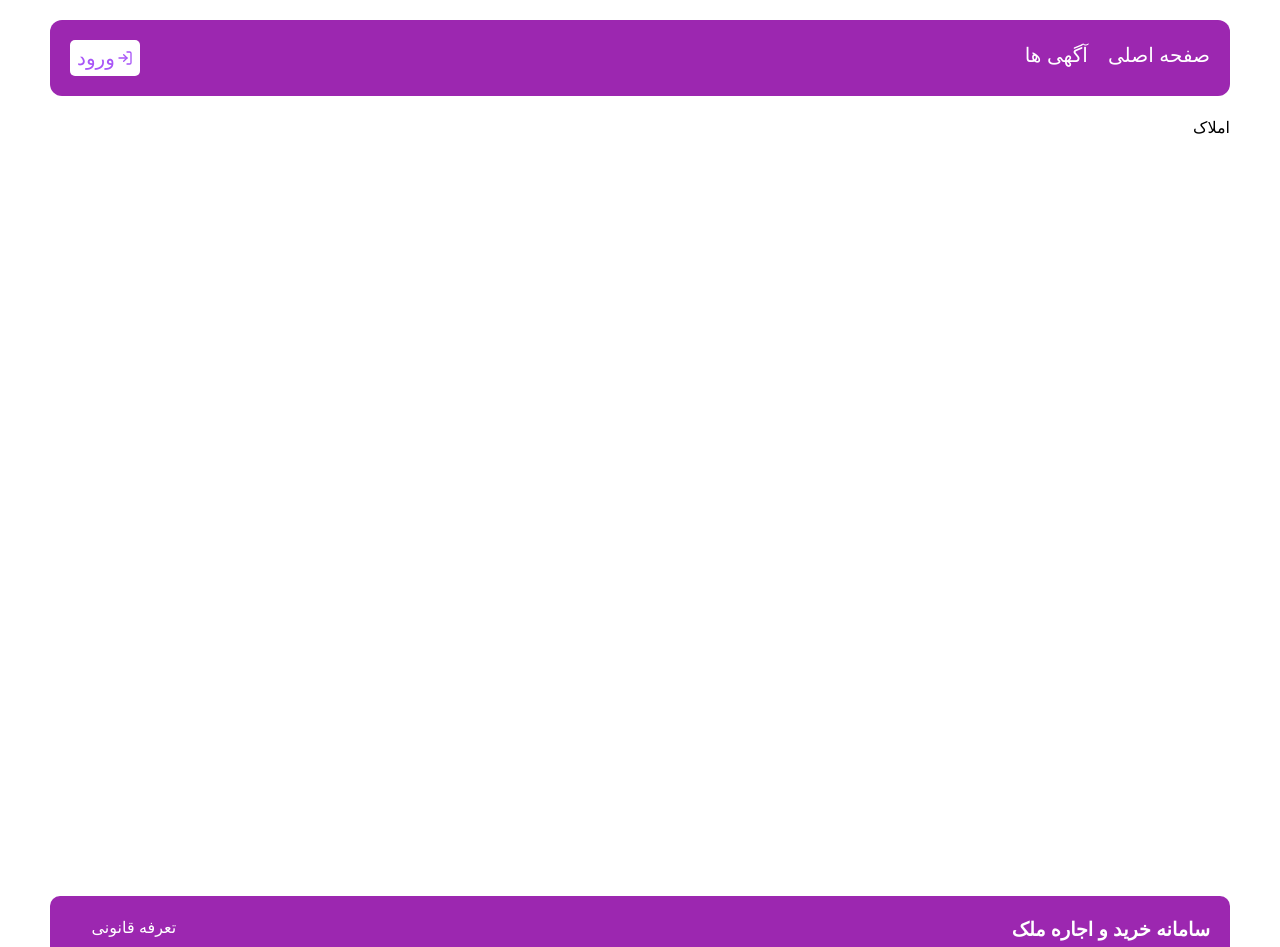
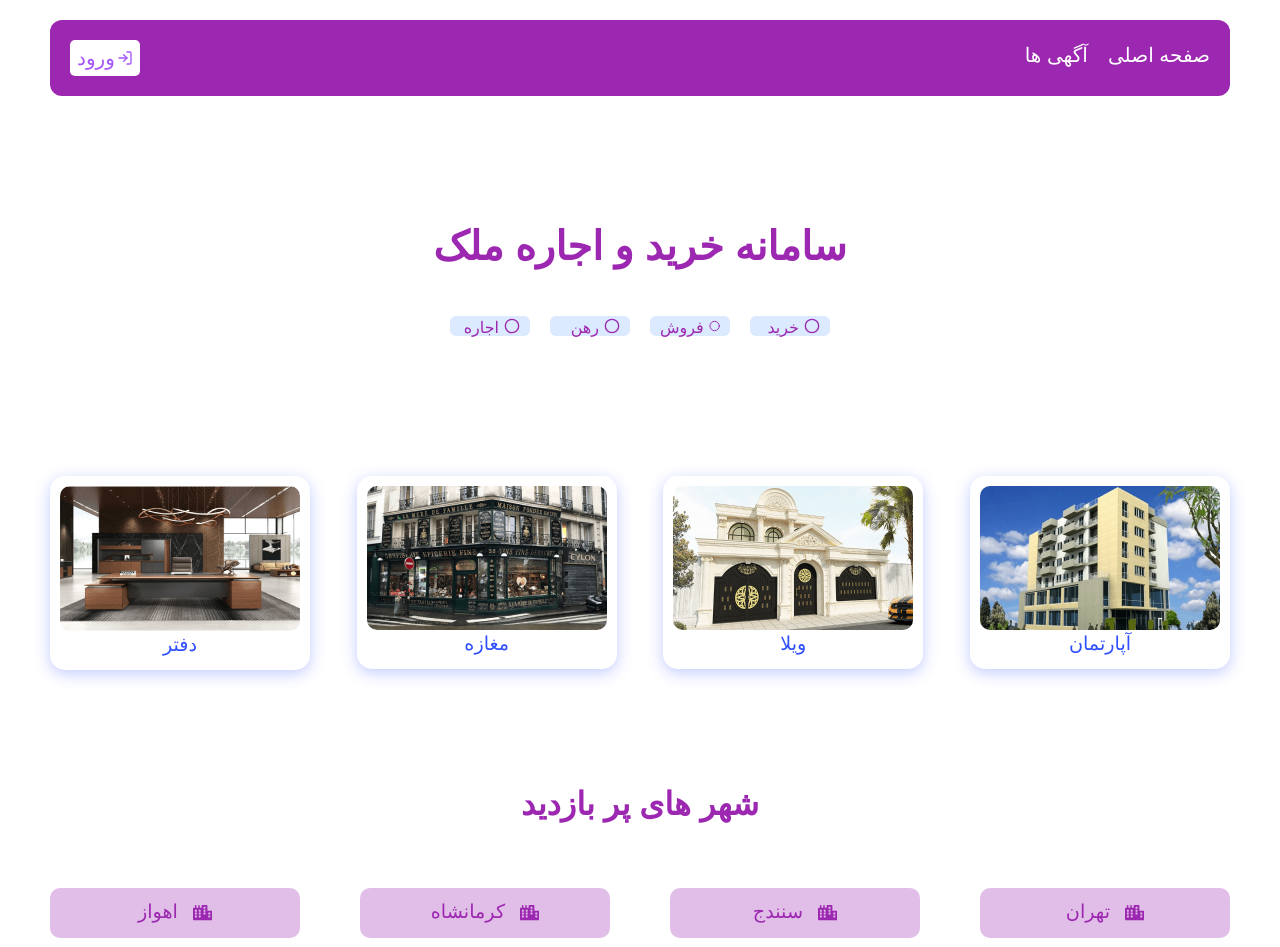
Before and after one commit to neda-vaheb/real-state-full-stack-Next, a Next.js app: page / in a window 1280 px wide. Shown: the top 947 px of the page. Built offline with nearby package versions, Linux system fonts and the light colour scheme; no server answers.

Commit message:
home page was completed

```diff
--- a/src/app/api/profile/route.js
+++ b/src/app/api/profile/route.js
@@ -4,6 +4,26 @@ import connectDB from "@/utils/connectDB";
 import { Types } from "mongoose";
 import { getServerSession } from "next-auth";
 import { NextResponse } from "next/server";
+
+export async function GET() {
+  try {
+    await connectDB();
+    const profile = await Profile.find().select("-userId");
+    return NextResponse.json(
+      {
+        data: profile,
+      },
+      {
+        status: 200,
+      }
+    );
+  } catch (error) {
+    return NextResponse.json(
+      { error: "مشکلی در سرور رخ داده است" },
+      { status: 500 }
+    );
+  }
+}
 
 export async function POST(req) {
   try {
--- /dev/null
+++ b/src/app/buy-residential/page.js
@@ -0,0 +1,12 @@
+import BuyResidentialPage from "@/template/BuyResidentialPage";
+
+async function BuyResidential() {
+  const res = await fetch("http://localhost:3000/api/profile", {
+    cache: "no-store",
+  });
+  const data = await res.json();
+  console.log(data);
+  return <BuyResidentialPage />;
+}
+
+export default BuyResidential;
--- /dev/null
+++ b/src/app/dashboard/my-profiles/[profileId]/page.js
@@ -0,0 +1,13 @@
+import Profile from "@/models/profile";
+import AddProfile from "@/template/AddProfile";
+import connectDB from "@/utils/connectDB";
+import React from "react";
+
+async function Edit({ params: { profileId } }) {
+  await connectDB();
+  const profile = await Profile.findOne({ _id: profileId });
+  if (!profile) return <h3> مشکلی پیش آمده ، لطفا دوباره امتحان کنید</h3>;
+  return <AddProfile data={JSON.parse(JSON.stringify(profile))} />;
+}
+
+export default Edit;
--- a/src/app/page.js
+++ b/src/app/page.js
@@ -1,3 +1,5 @@
+import HomePage from "@/template/HomePage";
+
 export default function Home() {
-  return <main>املاک</main>;
+  return <HomePage />;
 }
--- a/src/components/module/Card.js
+++ b/src/components/module/Card.js
@@ -7,7 +7,7 @@ import { icons } from "src/constants/icons";
 function Card({ data: { _id, category, title, location, price } }) {
   return (
     <div className="w-[250px] border-2 border-primary rounded-lg p-2.5 m-2.5">
-      <div className="">{icons[category]}</div>
+      <div>{icons[category]}</div>
       <p className="my-[10px]">{title}</p>
       <p className=" flex flex-row text-gray-500 text-[0.9rem]">
         <HiOutlineLocationMarker className="ml-[5px] text-[1rem]" />
--- /dev/null
+++ b/src/components/module/CategoryCard.js
@@ -0,0 +1,27 @@
+import Image from "next/image";
+import Link from "next/link";
+import React from "react";
+
+function CategoryCard({ name, title }) {
+  return (
+    <div>
+      <div className="shadow-[#304ffe4a_0px_4px_15px] rounded-[15px] overflow-hidden p-[10px] transition-all ease-in duration-100 m-[10px_0] hover:rotate-[-5deg]">
+        <Link href={`/buy-residential?category=${name}`}>
+          <Image
+            className="rounded-[10px]"
+            src={`/images/${name}.png`}
+            alt={title}
+            width={240}
+            height={144}
+            priority={true}
+          />
+          <p className="text-[1.2rem] font-normal text-[#304ffe] text-center my-[10px_5px]">
+            {title}
+          </p>
+        </Link>
+      </div>
+    </div>
+  );
+}
+
+export default CategoryCard;
--- a/src/components/module/DashoardCard.js
+++ b/src/components/module/DashoardCard.js
@@ -4,13 +4,28 @@ import { Toaster, toast } from "react-hot-toast";
 import { AiOutlineDelete } from "react-icons/ai";
 import { FiEdit } from "react-icons/fi";
 import Card from "./Card";
+import { useState } from "react";
+import Loader from "./Loader";
 
 function DashoardCard({ data }) {
+  const [loading, setLoading] = useState(false);
+  const router = useRouter();
   const editHandler = () => {
-    console.log("edit");
+    router.push(`/dashboard/my-profiles/${data._id}`);
   };
-  const deleteHandler = () => {
-    console.log("delete");
+  const deleteHandler = async () => {
+    setLoading(true);
+    const res = await fetch(`/api/profile/delete/${data._id}`, {
+      method: "DELETE",
+    });
+    const result = res.json();
+    if (result.error) {
+      toast.error(result.error);
+    } else {
+      toast.success(result.message);
+      setLoading(false);
+      router.refresh();
+    }
   };
   return (
     <div>
@@ -24,6 +39,9 @@ function DashoardCard({ data }) {
             ویرایش
             <FiEdit className="mr-[10px] text-[1.1rem]" />
           </button>
+          {loading ? (
+            <Loader />
+          ) : (
             <button
               className="flex justify-center items-center w-[48%] bg-white cursor-pointer h-10 rounded-lg text-base border border-red-600 text-red-600 hover:scale-[1.05] transition-all"
               onClick={deleteHandler}
@@ -31,6 +49,7 @@ function DashoardCard({ data }) {
               حذف آگهی
               <AiOutlineDelete className="mr-[10px] text-[1.1rem]" />
             </button>
+          )}
         </div>
         <Toaster />
       </div>
--- a/src/components/template/AddProfile.js
+++ b/src/components/template/AddProfile.js
@@ -8,7 +8,7 @@ import { useRouter } from "next/navigation";
 import { useEffect, useState } from "react";
 import toast, { Toaster } from "react-hot-toast";
 
-function AddProfile() {
+function AddProfile({ data }) {
   const [profileData, setProfileData] = useState({
     title: "",
     description: "",
@@ -23,9 +23,9 @@ function AddProfile() {
   });
   const [loading, setLoading] = useState(false);
 
-  // useEffect(() => {
-  //   if (data) setProfileData(data);
-  // }, []);
+  useEffect(() => {
+    if (data) setProfileData(data);
+  }, []);
 
   const router = useRouter();
   const submitHandler = async () => {
@@ -45,10 +45,26 @@ function AddProfile() {
       router.refresh();
     }
   };
+  const editHandler = async () => {
+    setLoading(true);
+    const res = await fetch("/api/profile", {
+      method: "PATCH",
+      body: JSON.stringify(profileData),
+      headers: { "Content-Type": "application/json" },
+    });
+    const data = await res.json();
+    setLoading(false);
+    if (data.error) {
+      toast.error(data.error);
+    } else {
+      toast.success(data.message);
+      router.refresh();
+    }
+  };
   return (
     <div className="flex flex-col mb-[150px]">
       <h3 className="text-xl font-normal mb-20 w-full bg-[#304ffe18] text-[#304ffe] rounded-lg p-3 px-[15px]">
-        {/* {data ? "ویرایش آگهی" : "ثبت آگهی"}{" "} */}
+        {data ? "ویرایش آگهی" : "ثبت آگهی"}{" "}
       </h3>
       <TextInput
         title="عنوان آگهی"
@@ -105,9 +121,15 @@ function AddProfile() {
         setProfileData={setProfileData}
       />
       <Toaster />
-      {
-        loading ? (
+      {loading ? (
         <Loader />
+      ) : data ? (
+        <button
+          className="border-none bg-primary text-white text-base rounded-[5px] transition-all ease-in duration-100 cursor-pointer p-[10px] hover:scale-105"
+          onClick={editHandler}
+        >
+          ویرایش آگهی
+        </button>
       ) : (
         <button
           className="border-none bg-primary text-white text-base rounded-[5px] transition-all ease-in duration-100 cursor-pointer p-[10px] hover:scale-105"
@@ -115,24 +137,7 @@ function AddProfile() {
         >
           ثبت آگهی
         </button>
-        )
-
-        // ) : data ? (
-        //   <button
-        //     className="border-none bg-primary text-white text-base rounded-[5px] transition-all ease-in duration-100 cursor-pointer p-[10px] hover:scale-105"
-        //     onClick={submitHandler}
-        //   >
-        //     ویرایش آگهی
-        //   </button>
-        // ) : (
-        //   <button
-        //     className="border-none bg-primary text-white text-base rounded-[5px] transition-all ease-in duration-100 cursor-pointer p-[10px] hover:scale-105"
-        //     onClick={submitHandler}
-        //   >
-        //     ثبت آگهی
-        //   </button>
-        // )
-      }
+      )}
     </div>
   );
 }
--- /dev/null
+++ b/src/components/template/BuyResidentialPage.js
@@ -0,0 +1,7 @@
+import React from "react";
+
+function BuyResidentialPage() {
+  return <div>sssss</div>;
+}
+
+export default BuyResidentialPage;
--- /dev/null
+++ b/src/components/template/HomePage.js
@@ -0,0 +1,52 @@
+import { FiCircle } from "react-icons/fi";
+import { FaCity } from "react-icons/fa";
+import { categories, cities, services } from "src/constants/string";
+import CategoryCard from "@/module/CategoryCard";
+
+function HomePage() {
+  return (
+    <div>
+      <div className="flex justify-center items-center rounded-lg p-5 my-[100px]">
+        <div className="w-full text-center text-primary">
+          <h1 className="font-[700] text-[2.5rem] mb-[30px]">
+            سامانه خرید و اجاره ملک
+          </h1>
+          <ul className="list-none flex justify-center flex-wrap">
+            {services.map((i) => (
+              <li
+                className="flex items-center w-20 m-2.5 bg-blue-100 px-2.5 py-1.25 rounded-md"
+                key={i}
+              >
+                <FiCircle />
+                <span className="mr-[5px] h-[20px]">{i}</span>
+              </li>
+            ))}
+          </ul>
+        </div>
+      </div>
+      <div className="flex justify-between flex-wrap my-[50px]">
+        {Object.keys(categories).map((i) => (
+          <CategoryCard title={categories[i]} name={i} />
+        ))}
+      </div>
+      <div className="my-[100px]">
+        <h3 className="font-[600] text-[2rem] text-center text-primary">
+          شهر های پر بازدید
+        </h3>
+        <ul className="flex justify-between flex-wrap mt-[50px] list-none">
+          {cities.map((i) => (
+            <li
+              className="bg-primary-light text-primary text-[1.2rem] w-[250px] my-[10px] flex justify-center items-center p-[10px] rounded-[10px]"
+              key={i}
+            >
+              <FaCity />
+              <span className="h-[30px] mr-[15px] font-normal">{i}</span>
+            </li>
+          ))}
+        </ul>
+      </div>
+    </div>
+  );
+}
+
+export default HomePage;
--- /dev/null
+++ b/src/constants/string.js
@@ -0,0 +1,18 @@
+const services = ["خرید", "فروش", "رهن", "اجاره"];
+const cities = [
+  "تهران",
+  "سنندج",
+  "کرمانشاه",
+  "اهواز",
+  "مشهد",
+  "اصفهان",
+  "شیراز",
+  "خرم آباد",
+];
+const categories = {
+  apartment: "آپارتمان",
+  villa: "ویلا",
+  store: "مغازه",
+  office: "دفتر",
+};
+export { services, categories, cities };
```
Lines whose indentation alone changed are shown as unchanged.
